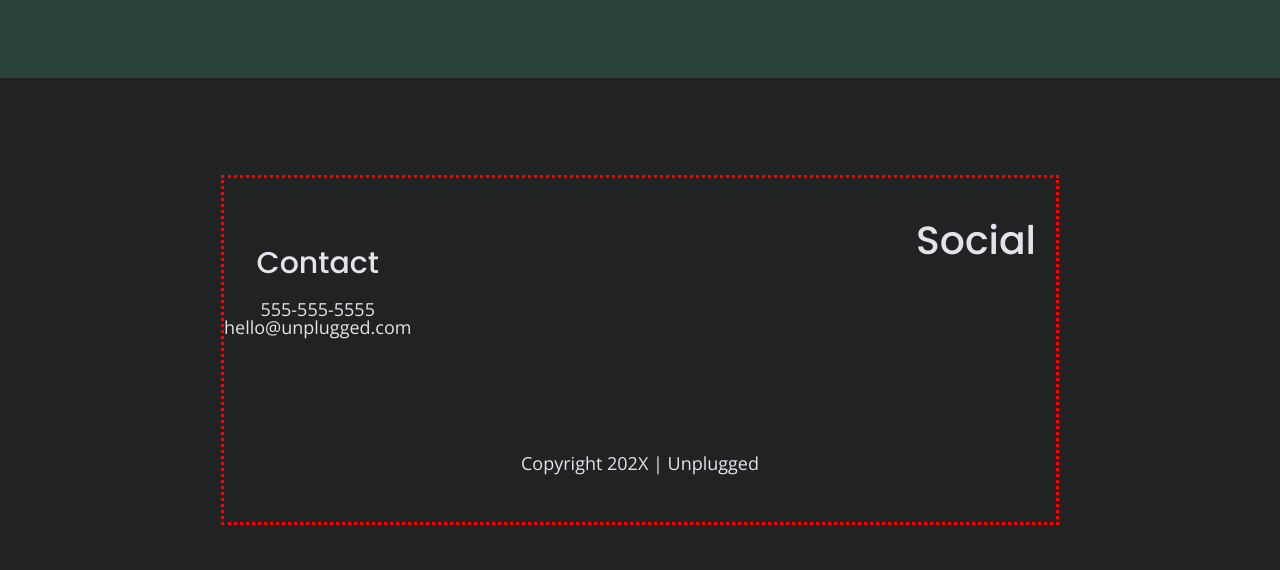
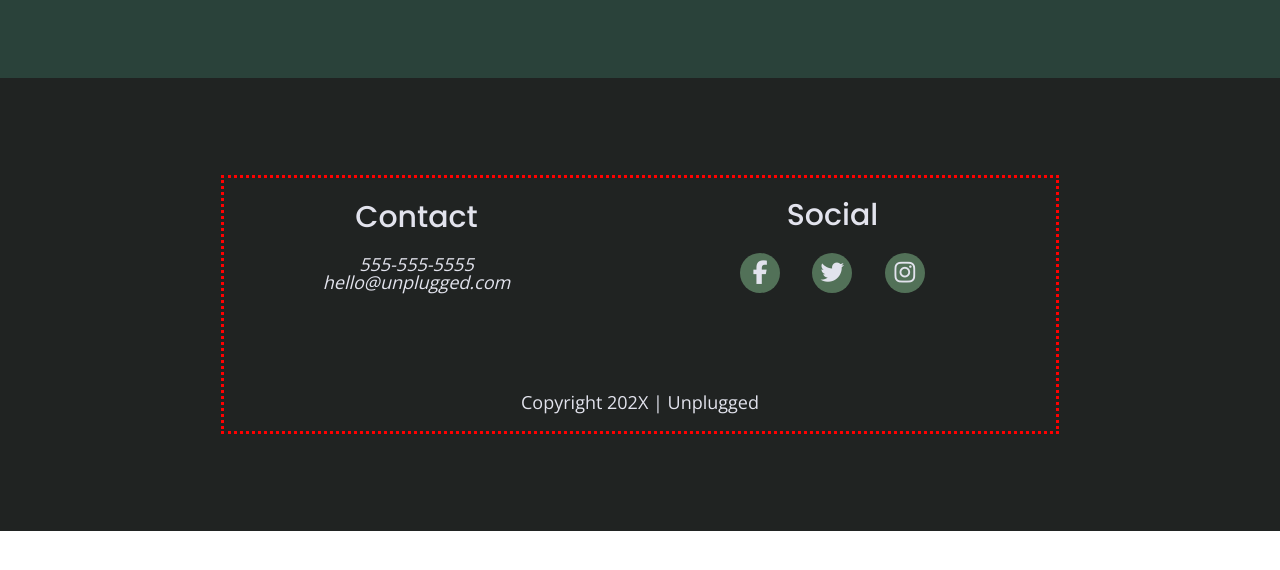
Before and after one commit to alekspono/unplugged, a website built with Parcel: page index.html in a window 1280 px wide. Shown: the part 2585-3155 px from the top of the page. After the commit the page ends 3116 px from the top, so only its background shows below. Built offline with nearby package versions, Linux system fonts and the light colour scheme.

Commit message:
added social icons and adjusted layout

```diff
--- a/css/main.css
+++ b/css/main.css
@@ -356,45 +356,48 @@ footer {
   background-color: #202322;
 }
 
+footer p {
+  margin: 0;
+}
+
 footer .content-wrapper {
-  width: 80%;
+  width: 55%;
 
 }
 
-
 footer .social-icons {
   display: flex;
-  justify-content: space-around;
+  justify-content: space-evenly;
   align-items: center;
-  margin-bottom: 50px;
-  font-size: 1.313em;
 }
-
-footer .social p {
+footer .social-icons p {
   display: flex;
   justify-content: center;
   align-items: center;
+  width: 40px;
+  height: 40px;
   background-color: #527158;
+  border-radius: 50%;
+}
 
+footer .social-icons p i {
+   font-size: 1.313em;
 }
 
 footer h4 {
   margin: 20px;
 }
 
-footer p {
+footer .contact {
   margin-bottom: 50px;
-  font-style: normal;
-}
-
-footer .contact {
-  margin: 50px;
 }
 
 footer .social {
-  margin: 20px 0;
-  font-size: 1.312em;
+  margin-bottom: 50px;
 }
+
+
+
 
 footer .copyright {
   margin: 20px 0;
@@ -740,14 +743,20 @@ input[type=button] {
   }
 
   footer .contact {
+margin: 0;
 
-    margin: 0;
   }
 
   footer .footer-content {
     display: flex;
-    justify-content: space-between;
+    justify-content: space-around;
     align-items: center;
+    margin-bottom: 100px;
+  }
+
+  footer .social {
+    width: 30%;
+    margin-bottom: 0;
   }
 
 
--- a/index.html
+++ b/index.html
@@ -158,11 +158,24 @@
           <h4>Social</h4>
           <div class="social-icons">
             <p>
-              <a href="https://www.facebook.com/yoursite" target="_blank" rel="noopener"></a>
-              <a href="https://www.twitter.com/" target="_blank" rel="noopener"></a>
-              <a href="https://www.instagram.com/yoursite" target="_blank" rel="noopener"></a>
+              <a href="https://www.facebook.com/yoursite" target="_blank" rel="noopener">
+                <i class="fa-brands fa-facebook-f"></i>
+              </a>
+              </p>
+              <p>
+              <a href="https://www.twitter.com/" target="_blank" rel="noopener">
+                <i class="fa-brands fa-twitter"></i>
+              </a>
+            </p>
+            <p>
+              <a href="https://www.instagram.com/yoursite" target="_blank" rel="noopener">
+                <i class="fa-brands fa-instagram"></i>
+              </a>
             </p>
             <!-- other social links here -->
+
+
+
           </div>
         </div>
       </div> <!-- footer content ends -->
```
Also changed, not shown: about/index.html (+13 -4 lines), faq/index.html (+14 -4 lines).
